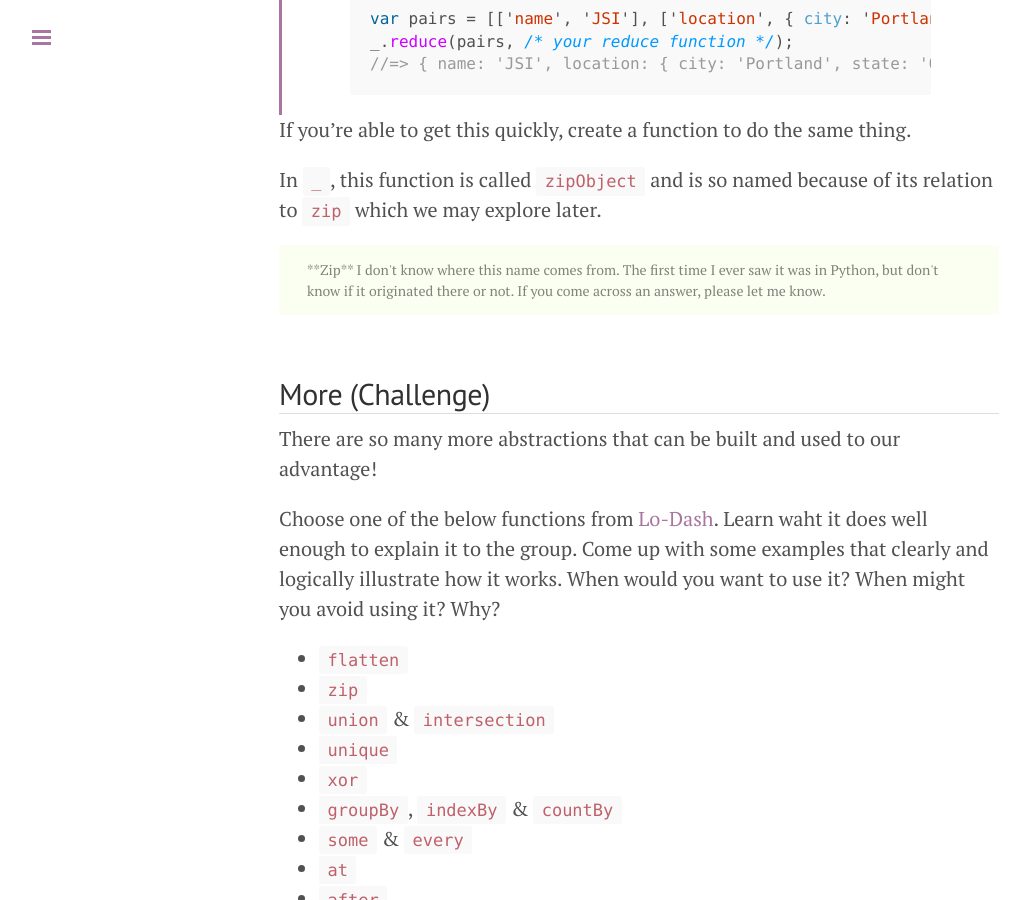
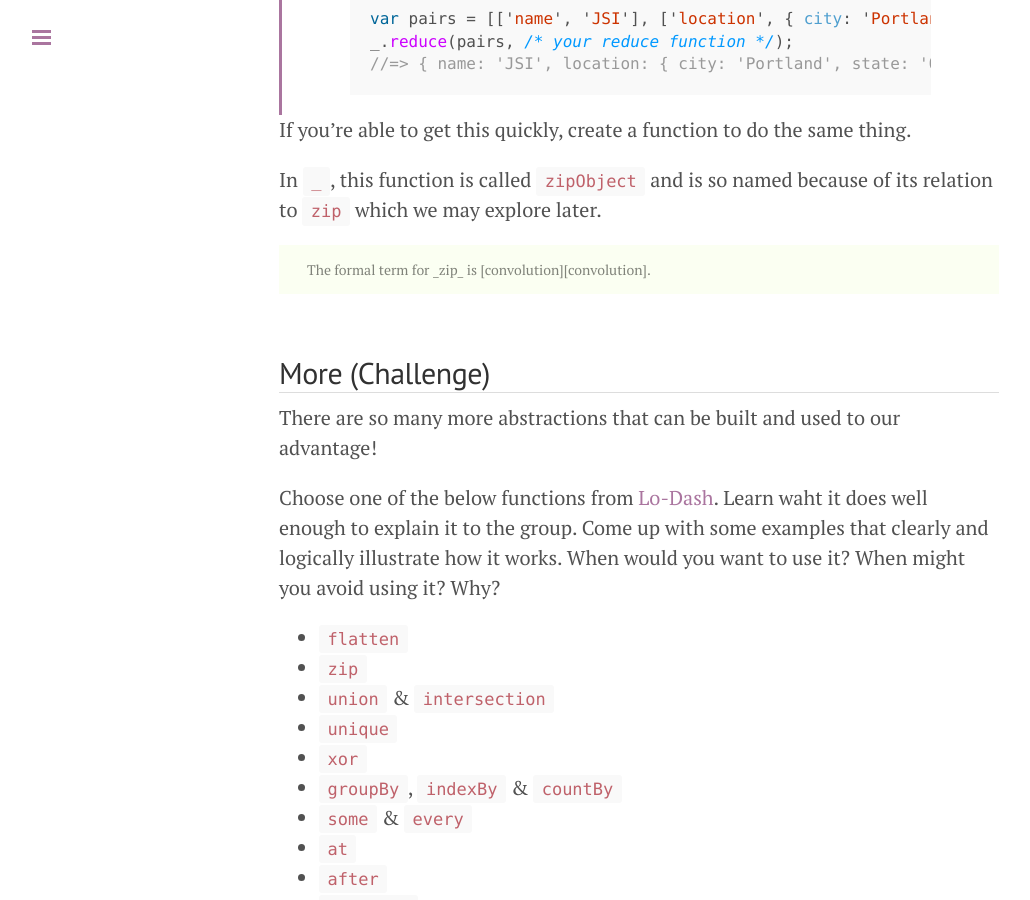
Before and after one commit to wbyoung/jsi, a Jekyll site: the page built from _posts/00-02-05-functional.md, in a window 1280 px wide and 900 px high, scrolled down 8201 px. Shown: the whole window, without its empty margins (1-1031 px from the left). Built offline with Jekyll 4.4.1, drawn with Linux system fonts in a browser that asks for light colours; nearby versions of some CDN libraries; Markdown is read by kramdown in place of the engine named in the settings.

Commit message:
Updated aside.

```diff
--- a/_posts/00-02-05-functional.md
+++ b/_posts/00-02-05-functional.md
@@ -341,11 +341,7 @@ In `_`, this function is called `zipObject` and is so named because of its
 relation to `zip` which we may explore later.
 
 <aside>
-**Zip**
-
-I don't know where this name comes from. The first time I ever saw it was in
-Python, but don't know if it originated there or not. If you come across an
-answer, please let me know.
+The formal term for _zip_ is [convolution][convolution].
 </aside>
 
 
@@ -397,3 +393,4 @@ increase your understanding of how it works.
 [lodash-merge]: http://lodash.com/docs#merge
 [lodash-values]: http://lodash.com/docs#values
 [lodash-keys]: http://lodash.com/docs#keys
+[convolution]: http://en.wikipedia.org/wiki/Convolution_(computer_science)
```
